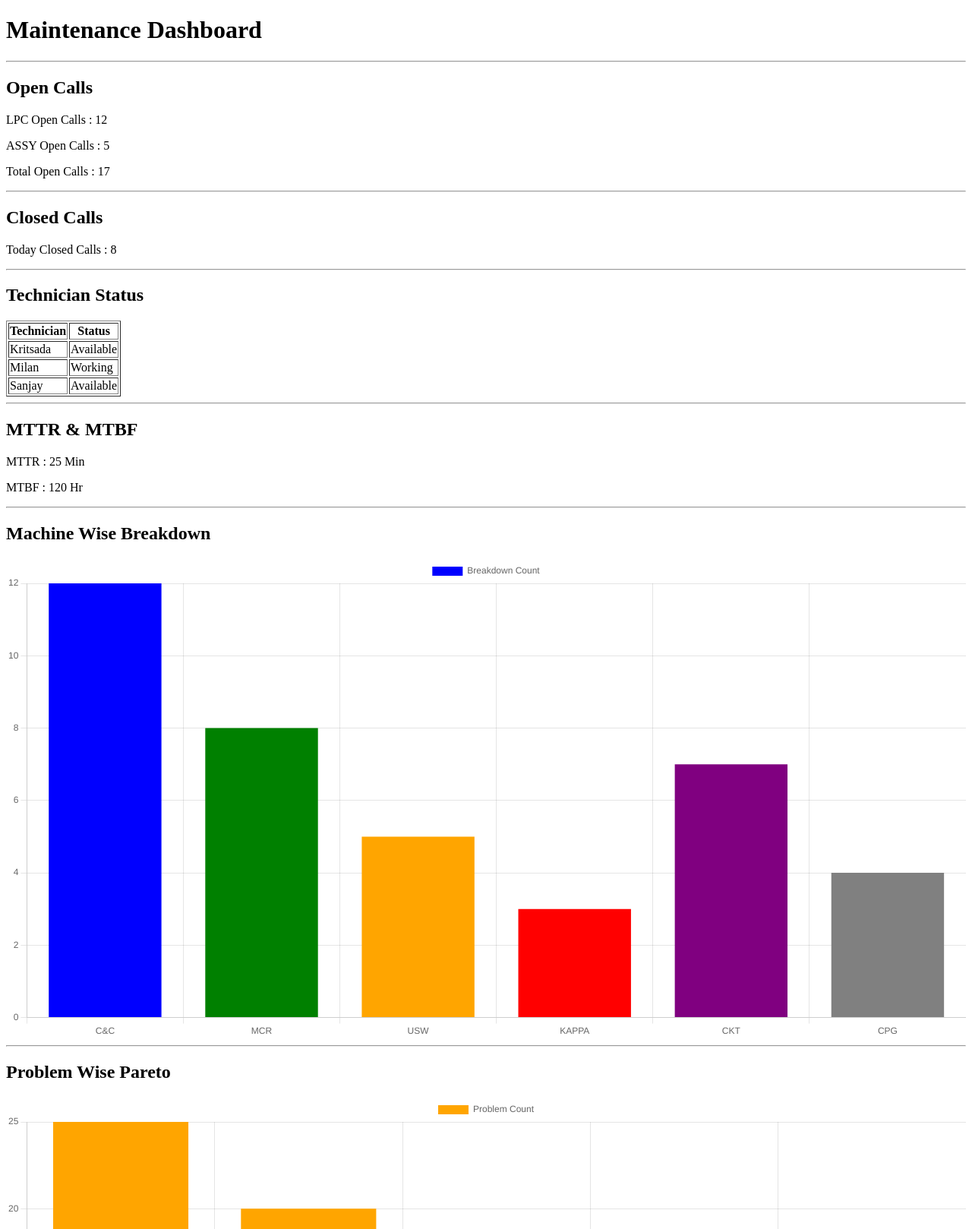
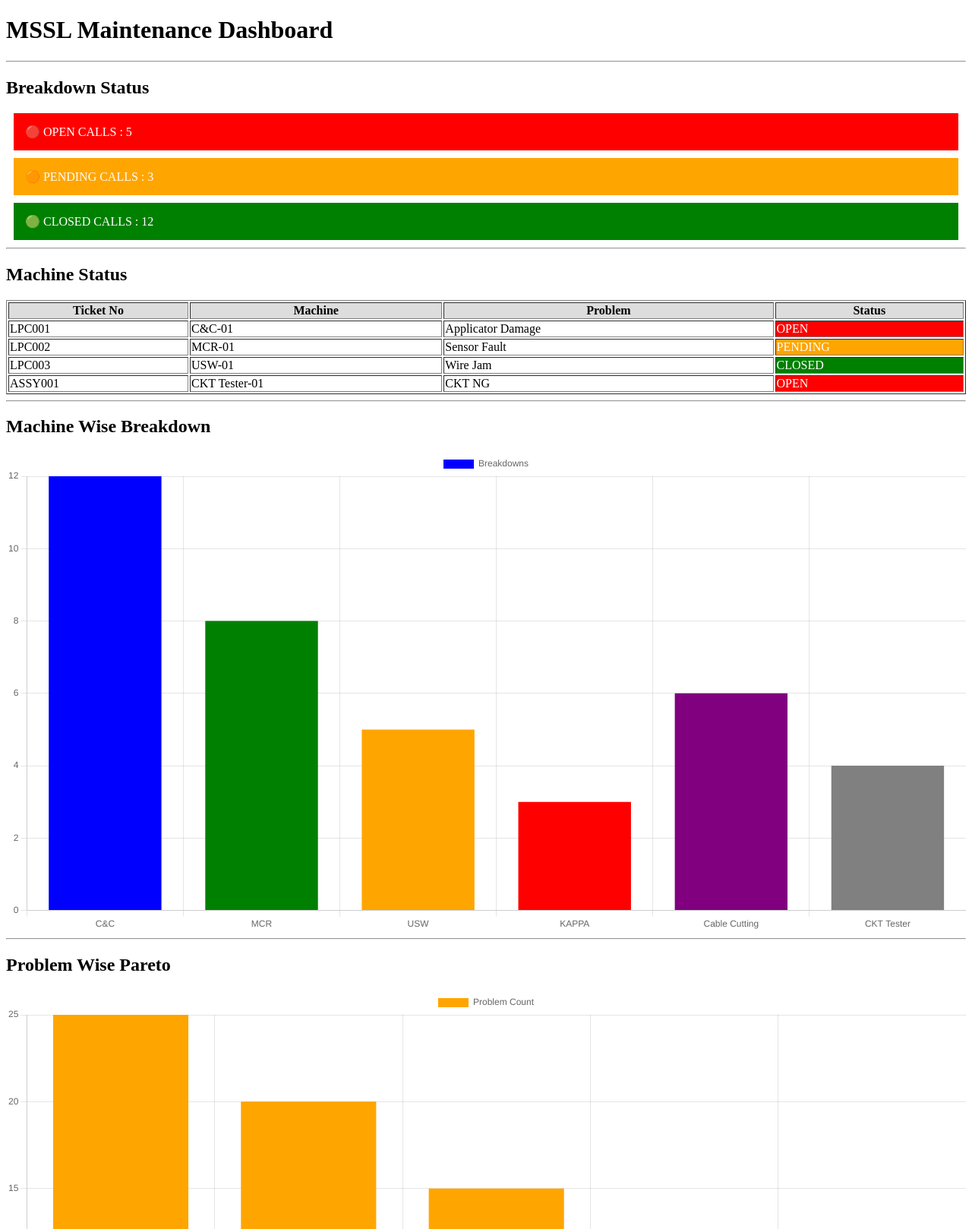
Before and after one commit to ranveersinghmssl1-source/MSSL-Maintenance-System, a Python web app: template templates/maintenance_dashboard.html in a window 1280 px wide. Shown: the top 1618 px of the page at 76% size. Run offline with Jinja, Linux system fonts and the light colour scheme; the template is opened without the code that fills it, so the values that code supplies are empty.

Commit message:
Update maintenance_dashboard.html

```diff
--- a/templates/maintenance_dashboard.html
+++ b/templates/maintenance_dashboard.html
@@ -2,63 +2,78 @@
 <html>
 <head>
     <title>Maintenance Dashboard</title>
-
     <script src="https://cdn.jsdelivr.net/npm/chart.js"></script>
-
 </head>
-
 <body>
 
-<h1>Maintenance Dashboard</h1>
+<h1>MSSL Maintenance Dashboard</h1>
 
 <hr>
 
-<h2>Open Calls</h2>
+<h2>Breakdown Status</h2>
 
-<p>LPC Open Calls : 12</p>
-<p>ASSY Open Calls : 5</p>
-<p>Total Open Calls : 17</p>
+<div style="background-color:red;color:white;padding:15px;margin:10px;">
+🔴 OPEN CALLS : 5
+</div>
+
+<div style="background-color:orange;color:white;padding:15px;margin:10px;">
+🟠 PENDING CALLS : 3
+</div>
+
+<div style="background-color:green;color:white;padding:15px;margin:10px;">
+🟢 CLOSED CALLS : 12
+</div>
 
 <hr>
 
-<h2>Closed Calls</h2>
+<h2>Machine Status</h2>
 
-<p>Today Closed Calls : 8</p>
+<table border="1" width="100%">
 
-<hr>
-
-<h2>Technician Status</h2>
-
-<table border="1">
-
-<tr>
-<th>Technician</th>
+<tr bgcolor="#dddddd">
+<th>Ticket No</th>
+<th>Machine</th>
+<th>Problem</th>
 <th>Status</th>
 </tr>
 
 <tr>
-<td>Kritsada</td>
-<td>Available</td>
+<td>LPC001</td>
+<td>C&C-01</td>
+<td>Applicator Damage</td>
+<td style="background:red;color:white;">
+OPEN
+</td>
 </tr>
 
 <tr>
-<td>Milan</td>
-<td>Working</td>
+<td>LPC002</td>
+<td>MCR-01</td>
+<td>Sensor Fault</td>
+<td style="background:orange;color:white;">
+PENDING
+</td>
 </tr>
 
 <tr>
-<td>Sanjay</td>
-<td>Available</td>
+<td>LPC003</td>
+<td>USW-01</td>
+<td>Wire Jam</td>
+<td style="background:green;color:white;">
+CLOSED
+</td>
+</tr>
+
+<tr>
+<td>ASSY001</td>
+<td>CKT Tester-01</td>
+<td>CKT NG</td>
+<td style="background:red;color:white;">
+OPEN
+</td>
 </tr>
 
 </table>
-
-<hr>
-
-<h2>MTTR & MTBF</h2>
-
-<p>MTTR : 25 Min</p>
-<p>MTBF : 120 Hr</p>
 
 <hr>
 
@@ -80,28 +95,28 @@
 
 <script>
 
-// Machine Wise Graph
+// Machine Wise Breakdown
 
-const machineCtx = document.getElementById('machineChart');
-
-new Chart(machineCtx, {
+new Chart(document.getElementById('machineChart'), {
 
 type: 'bar',
 
 data: {
+
 labels: [
 'C&C',
 'MCR',
 'USW',
 'KAPPA',
-            'CKT',
-            'CPG'
+'Cable Cutting',
+'CKT Tester'
 ],
 
 datasets: [{
-            label: 'Breakdown Count',
 
-            data: [12, 8, 5, 3, 7, 4],
+label: 'Breakdowns',
+
+data: [12,8,5,3,6,4],
 
 backgroundColor: [
 'blue',
@@ -111,23 +126,23 @@ new Chart(machineCtx, {
 'purple',
 'gray'
 ]
+
 }]
 }
+
 });
 
 
 // Problem Wise Pareto
 
-const problemCtx = document.getElementById('problemChart');
-
-new Chart(problemCtx, {
+new Chart(document.getElementById('problemChart'), {
 
 type: 'bar',
 
 data: {
 
 labels: [
-            'Applicator',
+'Applicator Damage',
 'Terminal Jam',
 'Sensor Fault',
 'Wire Jam',
@@ -144,14 +159,13 @@ new Chart(problemCtx, {
 
 }]
 }
+
 });
 
 
-// LPC vs ASSY Pie Chart
+// LPC VS ASSY
 
-const deptCtx = document.getElementById('departmentChart');
-
-new Chart(deptCtx, {
+new Chart(document.getElementById('departmentChart'), {
 
 type: 'pie',
 
@@ -170,8 +184,10 @@ new Chart(deptCtx, {
 'blue',
 'green'
 ]
+
 }]
 }
+
 });
 
 </script>
```
Lines whose indentation alone changed are shown as unchanged.
